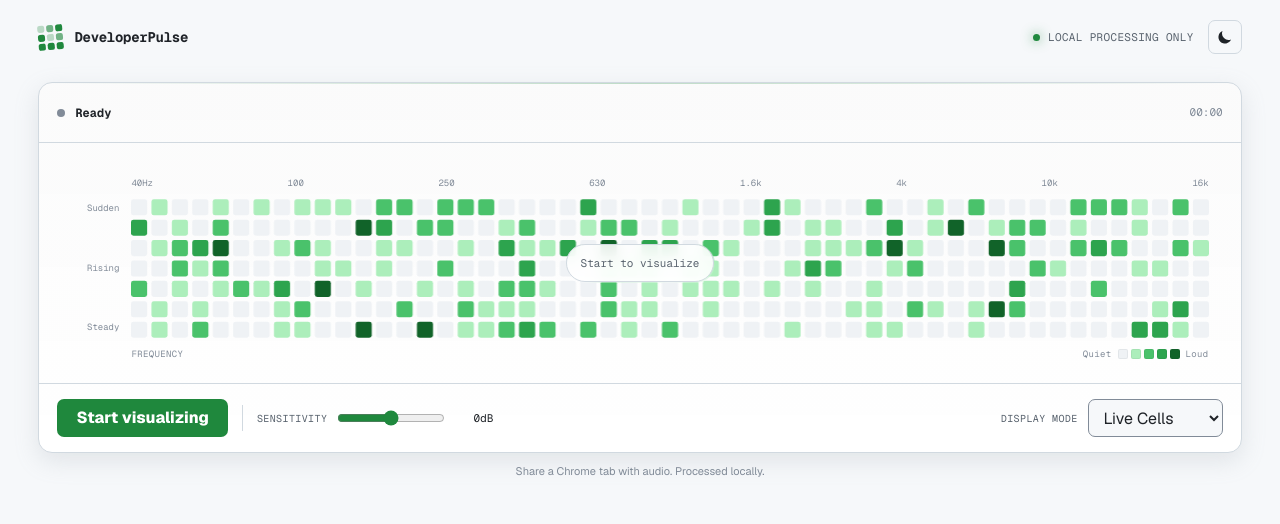
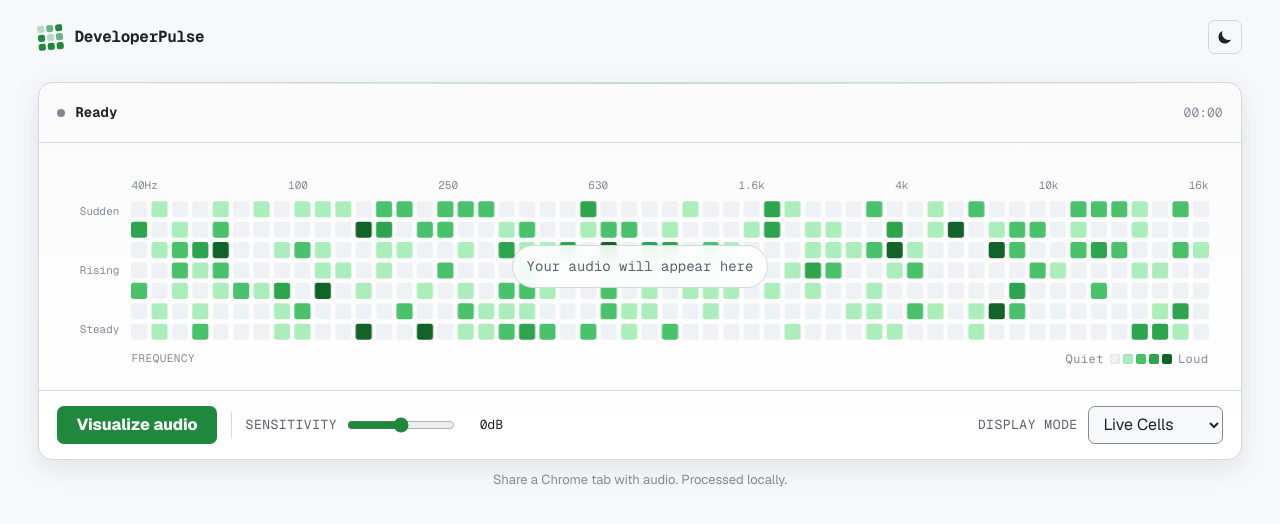
Before and after one commit to fru180/DeveloperPulse, a Next.js app: page / in a window 1280 px wide. Shown: the top 524 px of the page. Built offline with nearby package versions, Linux system fonts and the light colour scheme.

Commit message:
Refine visualizer copy and typography

```diff
--- a/app/DeveloperPulse.tsx
+++ b/app/DeveloperPulse.tsx
@@ -415,7 +415,7 @@ export function DeveloperPulse() {
     state === "requesting"
       ? "Waiting for permission"
       : state === "running"
-        ? "Listening"
+        ? "Live"
         : state === "error"
           ? "Capture unavailable"
           : "Ready";
@@ -447,11 +447,6 @@ export function DeveloperPulse() {
           </span>
           DeveloperPulse
         </div>
-        <div className="topbar-actions">
-          <div className="privacy-note">
-            <span className="privacy-dot" />
-            Local processing only
-          </div>
         <button className="theme-toggle" type="button" onClick={toggleTheme}>
           <svg
             className="theme-icon theme-icon-moon"
@@ -475,7 +470,6 @@ export function DeveloperPulse() {
             Switch to light mode
           </span>
         </button>
-        </div>
       </header>
 
       <section className="workspace">
@@ -556,7 +550,9 @@ export function DeveloperPulse() {
             </div>
             {state !== "running" && state !== "requesting" && (
               <div className="idle-overlay">
-                <span className="idle-message">Start to visualize</span>
+                <span className="idle-message">
+                  Your audio will appear here
+                </span>
               </div>
             )}
           </div>
@@ -579,8 +575,8 @@ export function DeveloperPulse() {
               {state === "requesting"
                 ? "Connecting…"
                 : state === "running"
-                  ? "Stop visualizing"
-                  : "Start visualizing"}
+                  ? "Stop"
+                  : "Visualize audio"}
             </button>
             <span className="control-divider" />
             <label className="range-control">
--- a/app/globals.css
+++ b/app/globals.css
@@ -28,6 +28,11 @@
   --contribution-2: #4ac26b;
   --contribution-3: #2da44e;
   --contribution-4: #116329;
+  --font-size-chart-mobile: 11px;
+  --font-size-compact: 12px;
+  --font-size-small: 13px;
+  --font-size-body: 14px;
+  --font-size-prominent: 16px;
 }
 
 :root[data-theme="dark"] {
@@ -115,7 +120,7 @@ input:focus-visible {
   align-items: center;
   gap: 11px;
   font-family: var(--font-geist-mono), monospace;
-  font-size: 14px;
+  font-size: var(--font-size-prominent);
   font-weight: 650;
   letter-spacing: -0.02em;
 }
@@ -142,31 +147,6 @@ input:focus-visible {
 .brand-mark span:nth-child(2),
 .brand-mark span:nth-child(6) {
   opacity: 0.62;
-}
-
-.topbar-actions {
-  display: flex;
-  align-items: center;
-  gap: 14px;
-}
-
-.privacy-note {
-  display: flex;
-  align-items: center;
-  gap: 8px;
-  color: var(--muted);
-  font-family: var(--font-geist-mono), monospace;
-  font-size: 11px;
-  letter-spacing: 0.03em;
-  text-transform: uppercase;
-}
-
-.privacy-dot {
-  width: 7px;
-  height: 7px;
-  border-radius: 50%;
-  background: var(--accent);
-  box-shadow: 0 0 12px rgba(var(--accent-rgb), 0.75);
 }
 
 .theme-toggle {
@@ -291,14 +271,14 @@ input:focus-visible {
 .state-title {
   display: block;
   font-family: var(--font-geist-mono), monospace;
-  font-size: 12px;
+  font-size: var(--font-size-body);
   font-weight: 650;
 }
 
 .live-clock {
   color: var(--quiet);
   font-family: var(--font-geist-mono), monospace;
-  font-size: 11px;
+  font-size: var(--font-size-small);
   font-variant-numeric: tabular-nums;
 }
 
@@ -322,13 +302,13 @@ input:focus-visible {
   align-items: center;
   color: var(--quiet);
   font-family: var(--font-geist-mono), monospace;
-  font-size: 9px;
+  font-size: var(--font-size-chart-mobile);
   text-align: right;
 }
 
 .attack-labels,
 .frequency-labels {
-  margin-top: 22px;
+  margin-top: 24px;
 }
 
 .canvas-column {
@@ -336,14 +316,14 @@ input:focus-visible {
 }
 
 .graph-value-axis {
-  height: 14px;
+  height: 16px;
   margin-bottom: 8px;
   display: flex;
   align-items: center;
   justify-content: space-between;
   color: var(--quiet);
   font-family: var(--font-geist-mono), monospace;
-  font-size: 9px;
+  font-size: var(--font-size-chart-mobile);
   font-variant-numeric: tabular-nums;
 }
 
@@ -393,11 +373,12 @@ input:focus-visible {
   gap: 8px;
   color: var(--quiet);
   font-family: var(--font-geist-mono), monospace;
-  font-size: 9px;
+  font-size: var(--font-size-compact);
   letter-spacing: 0.04em;
 }
 
 .axis-name {
+  font-size: var(--font-size-chart-mobile);
   text-transform: uppercase;
 }
 
@@ -452,7 +433,7 @@ input:focus-visible {
   background: var(--overlay);
   color: var(--muted);
   font-family: var(--font-geist-mono), monospace;
-  font-size: 11px;
+  font-size: var(--font-size-body);
   backdrop-filter: blur(8px);
 }
 
@@ -463,7 +444,7 @@ input:focus-visible {
   border-radius: 8px;
   background: var(--danger-muted);
   color: var(--danger);
-  font-size: 12px;
+  font-size: var(--font-size-body);
   line-height: 1.5;
 }
 
@@ -535,7 +516,7 @@ input:focus-visible {
 .control-label {
   color: var(--muted);
   font-family: var(--font-geist-mono), monospace;
-  font-size: 10px;
+  font-size: var(--font-size-small);
   letter-spacing: 0.04em;
   text-transform: uppercase;
   white-space: nowrap;
@@ -550,7 +531,7 @@ input:focus-visible {
   width: 38px;
   color: var(--foreground);
   font-family: var(--font-geist-mono), monospace;
-  font-size: 11px;
+  font-size: var(--font-size-small);
   font-variant-numeric: tabular-nums;
   text-align: right;
 }
@@ -575,7 +556,7 @@ input:focus-visible {
 .panel-footnote {
   margin: 10px 0 0;
   color: var(--quiet);
-  font-size: 11px;
+  font-size: var(--font-size-small);
   line-height: 1.6;
   text-align: center;
 }
@@ -590,9 +571,6 @@ input:focus-visible {
   .app-shell {
     padding: 16px 12px 20px;
   }
-  .privacy-note {
-    display: none;
-  }
   .workspace {
     padding-top: 22px;
   }
@@ -601,26 +579,16 @@ input:focus-visible {
     padding-right: 12px;
   }
   .canvas-stage {
-    grid-template-columns: 38px minmax(0, 1fr);
+    grid-template-columns: 46px minmax(0, 1fr);
     gap: 8px;
-  }
-  .frequency-labels,
-  .attack-labels {
-    font-size: 8px;
   }
   .attack-labels,
   .frequency-labels,
   .spectrum-canvas {
     height: var(--cell-grid-height, 170px);
   }
-  .graph-value-axis {
-    font-size: 8px;
-  }
   .graph-value-axis .minor {
     display: none;
-  }
-  .graph-footer {
-    font-size: 8px;
   }
   .legend-swatches > span {
     width: 9px;
```
Also changed, not shown: 2 other files (tests, documents, lock files or other folders). Lines whose indentation alone changed are shown as unchanged.
